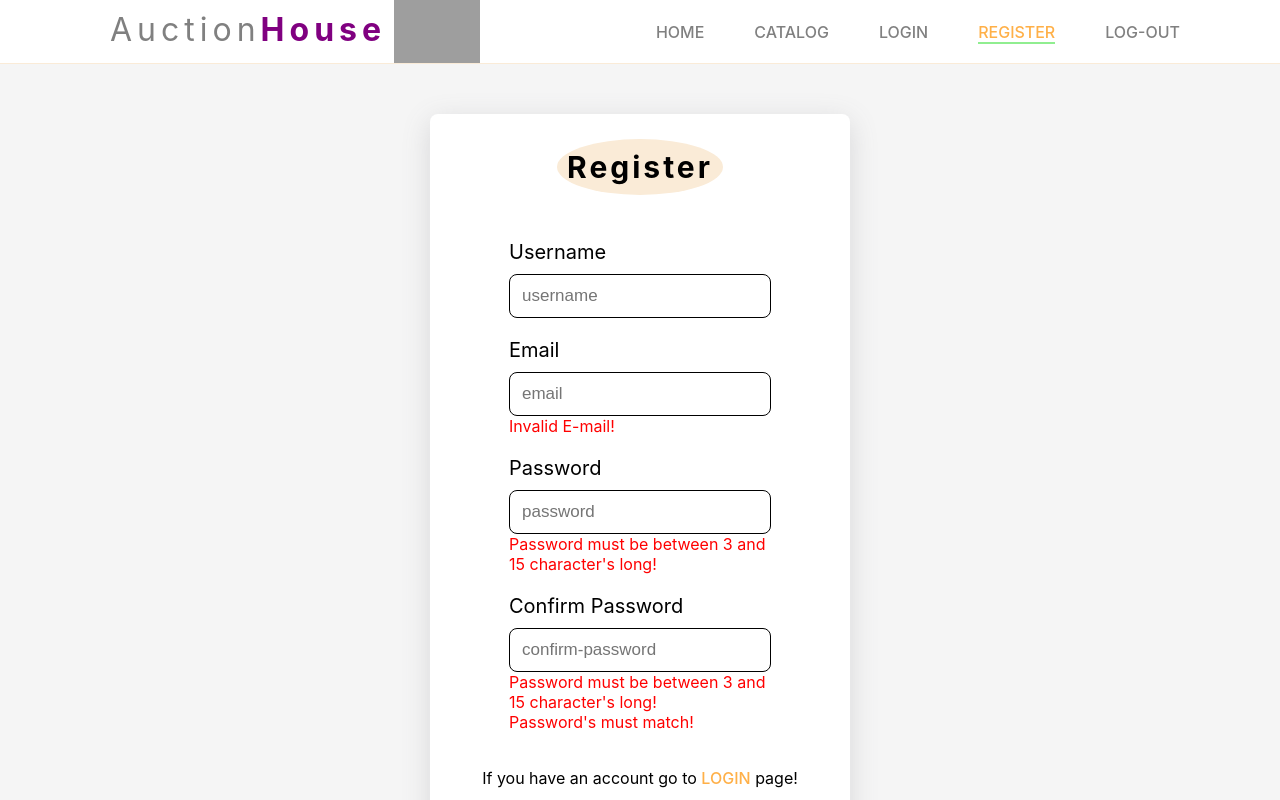
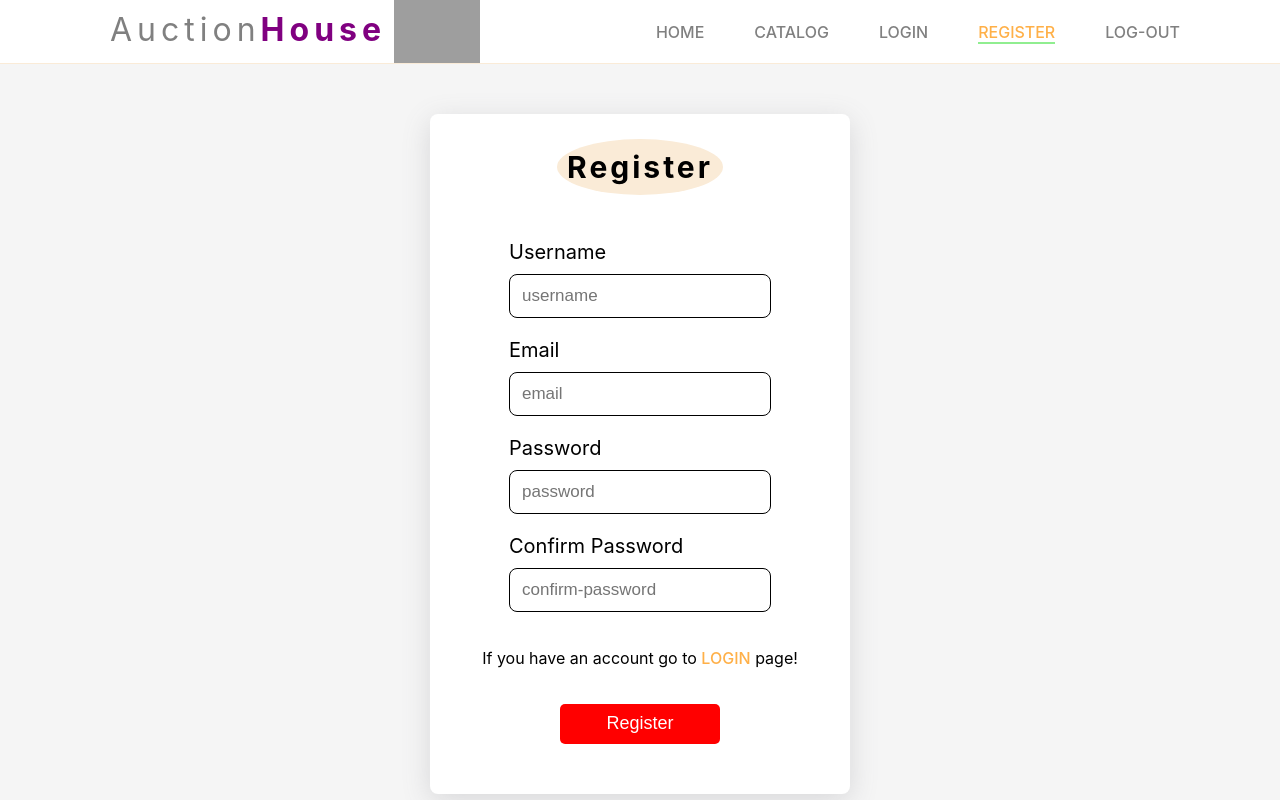
Before and after one commit to HristoYonkov/Auction-House-ExamProject, a React (Create React App) app in the folder Auction-House/auction-house/: page /register in a window 1280 px wide. Shown: the top 800 px of the page. Built offline with nearby package versions, Linux system fonts and the light colour scheme; grey boxes are pictures that could not be loaded.

Commit message:
add email, password and repass validations

```diff
--- a/Auction-House/auction-house/src/components/Register/Register.js
+++ b/Auction-House/auction-house/src/components/Register/Register.js
@@ -19,13 +19,27 @@ export const Register = () => {
     })
     const onChangeHandler = (e) => {
         setFormData(state => ({ ...state, [e.target.name]: e.target.value }));
-        setFormValidations(state => ({...state, [e.target.name]: false}))
+        setFormValidations(state => ({ ...state, [e.target.name]: false }))
     }
 
     const onBlurHandler = (e) => {
         if (e.target.name === 'username' &&
             (e.target.value.length < 2 || e.target.value.length > 10)) {
-            setFormValidations(state => ({...state, [e.target.name]: true}))
+            setFormValidations(state => ({ ...state, [e.target.name]: true }))
+
+        } else if (e.target.name === 'email') {
+            const validRegex = /^[\w-\.]+@([\w-]+\.)+[\w-]{2,4}$/g;
+            if (!e.target.value.match(validRegex)) {
+                setFormValidations(state => ({ ...state, [e.target.name]: true }))
+            }
+
+        } else if (e.target.name === 'password' &&
+            (e.target.value.length < 6 || e.target.value.length > 15)) {
+            setFormValidations(state => ({ ...state, [e.target.name]: true }))
+
+        } else if (e.target.name === 'repass' &&
+            formData.password !== e.target.value) {
+            setFormValidations(state => ({ ...state, [e.target.name]: true }))
         }
     }
 
@@ -60,9 +74,13 @@ export const Register = () => {
                             placeholder='email'
                             value={formData.email}
                             onChange={onChangeHandler}
+                            onBlur={onBlurHandler}
                         />
-                        <p className='err-msg'>Invalid E-mail!</p>
+                        {formValidations.email && (
+                            <p className='err-msg'>Invalid E-mail!</p>
+                        )}
                     </div>
+
                     <div className='input-wrapper'>
                         <label htmlFor="password">Password</label>
                         <input
@@ -72,9 +90,13 @@ export const Register = () => {
                             placeholder='password'
                             value={formData.password}
                             onChange={onChangeHandler}
+                            onBlur={onBlurHandler}
                         />
-                        <p className='err-msg'>Password must be between 3 and 15 character's long!</p>
+                        {formValidations.password && (
+                            <p className='err-msg'>Password must be between 6 and 15 character's long!</p>
+                        )}
                     </div>
+
                     <div className='input-wrapper'>
                         <label htmlFor="repass">Confirm Password</label>
                         <input
@@ -84,9 +106,11 @@ export const Register = () => {
                             placeholder='confirm-password'
                             value={formData.repass}
                             onChange={onChangeHandler}
+                            onBlur={onBlurHandler}
                         />
-                        <p className='err-msg'>Password must be between 3 and 15 character's long!</p>
-                        <p className='err-msg'>Password's must match!</p>
+                        {formValidations.repass && (
+                            <p className='err-msg'>Password's must match!</p>
+                        )}
                     </div>
 
                     <p>If you have an account go to <Link to="/login">LOGIN</Link> page!</p>
```
